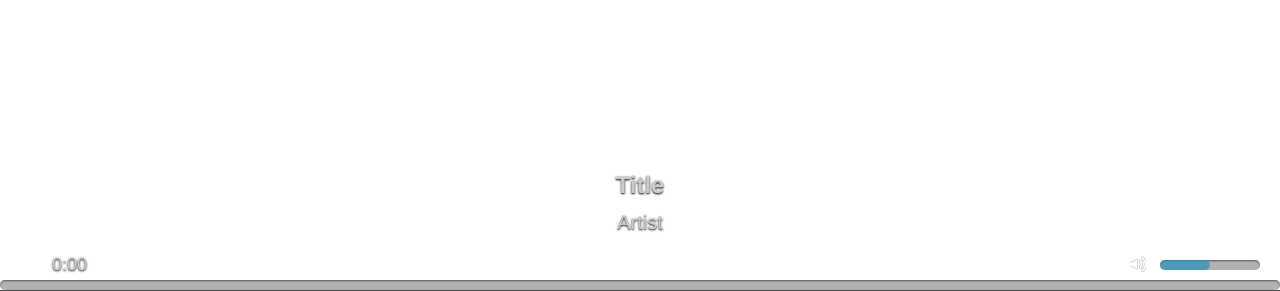
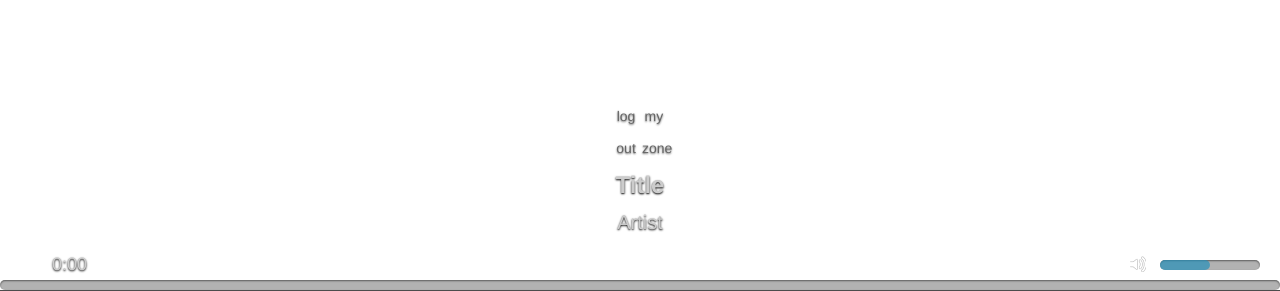
Before and after one commit to 321QNM/music_platform, a Python web app: template templates/playmusic.html in a window 1280 px wide. Shown: the part 410-701 px from the top of the page. Run offline with Jinja, Linux system fonts and the light colour scheme; the template is opened without the code that fills it, so the values that code supplies are empty; some libraries are stand-ins or nearby versions.

Commit message:
logout和myzone 跳转按钮

```diff
--- a/static/css/playmusic.css
+++ b/static/css/playmusic.css
@@ -107,6 +107,16 @@ a {
   bottom: 13px;
   right: 10px;
 }
+#player .ctrl .logoutBt {
+  background-image: url(../images/like1.png);
+  right: 10px;
+  top: 10px;
+}
+#player .ctrl .myzoneBt {
+  background-image: url(../images/like1.png);
+  left: 10px;
+  top: 10px;
+}
 /*喇叭图标*/
 #player .ctrl .control .volume .mute {
   background-image: url(../images/volume.png);
@@ -181,6 +191,7 @@ a {
 {
 100% {left:19%; top:25px;}
 }
+
 
 /*音量拉条*/
 #player .ctrl .control .volume .slider {
--- a/templates/playmusic.html
+++ b/templates/playmusic.html
@@ -11,9 +11,9 @@
     </head>
     <body>
         <div id="player">
-            <!-- <div class="cover"></div> -->
             <div class="ctrl">
-
+                <div class="logoutBt icon" href="/logout">log out</div>
+                <div class="myzoneBt icon" href="/myzone">my zone</div>
                 <!-- 歌曲名，歌手，专辑 -->
                 <div class="tag">
                     <strong>Title</strong>
```
